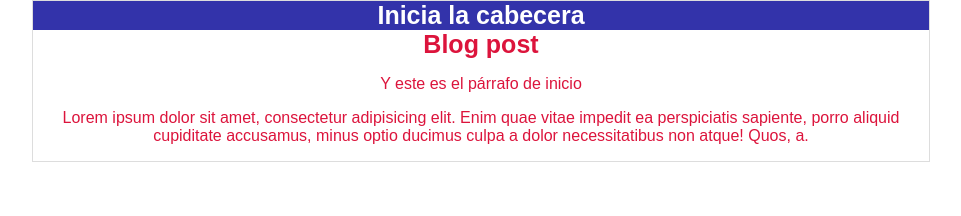
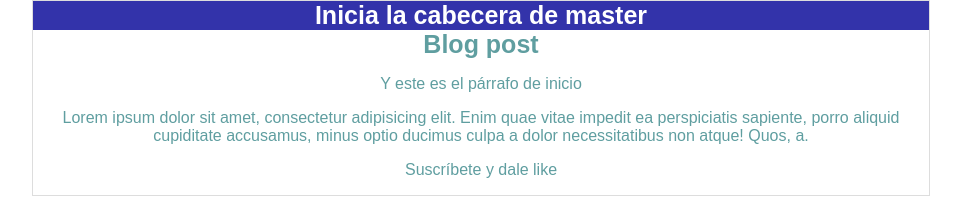
Before and after one commit to mauroquinteros/blog, a plain HTML site: page index.html in a window 1280 px wide. Shown: the whole page, without its empty margins (159-1120 px from the left). Drawn offline with Linux system fonts and the light colour scheme.

Commit message:
Agregue suscripción y cambie la cabecera y el color

```diff
--- a/css/style.css
+++ b/css/style.css
@@ -1,5 +1,5 @@
 body{
-  color: crimson;
+  color: cadetblue;
   font-family: Arial, Helvetica, sans-serif;
   font-size: 16px;
   margin: 0;
--- a/index.html
+++ b/index.html
@@ -10,12 +10,13 @@
 <body>
   <div id="container">
     <div id="cabecera">
-      <h1>Inicia la cabecera</h1>
+      <h1>Inicia la cabecera de master</h1>
     </div>
     <div id="post">
       <h1>Blog post</h1>
       <p>Y este es el párrafo de inicio</p>
       <p>Lorem ipsum dolor sit amet, consectetur adipisicing elit. Enim quae vitae impedit ea perspiciatis sapiente, porro aliquid cupiditate accusamus, minus optio ducimus culpa a dolor necessitatibus non atque! Quos, a.</p>
+      <p>Suscríbete y dale like</p>
     </div>
   </div>
 </body>
```
